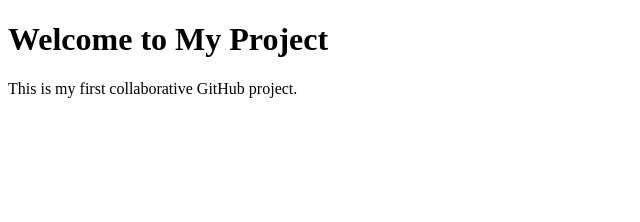
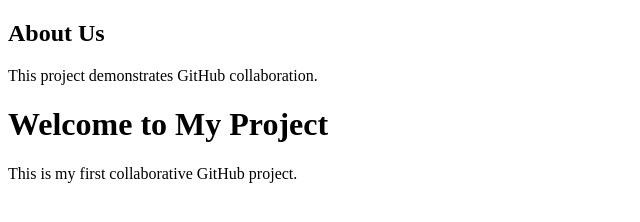
Before and after one commit to baitadeashwin-arch/project3, a plain HTML site: page index.html in a window 1280 px wide. Shown: the whole page, without its empty margins (0-640 px from the left). Drawn offline with Linux system fonts and the light colour scheme.

Commit message:
new changes updated

```diff
--- a/index.html
+++ b/index.html
@@ -3,6 +3,8 @@
 <head>
     <title>My Starter Project</title>
 </head>
+     <h2>About Us</h2>
+<p>This project demonstrates GitHub collaboration.</p>
 <body>
     <h1>Welcome to My Project</h1>
     <p>This is my first collaborative GitHub project.</p>
```
